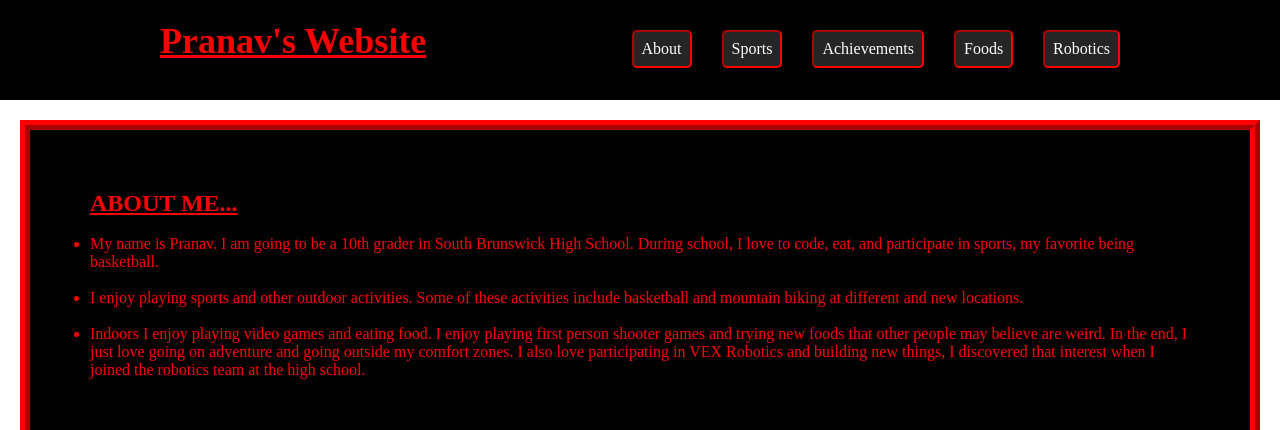
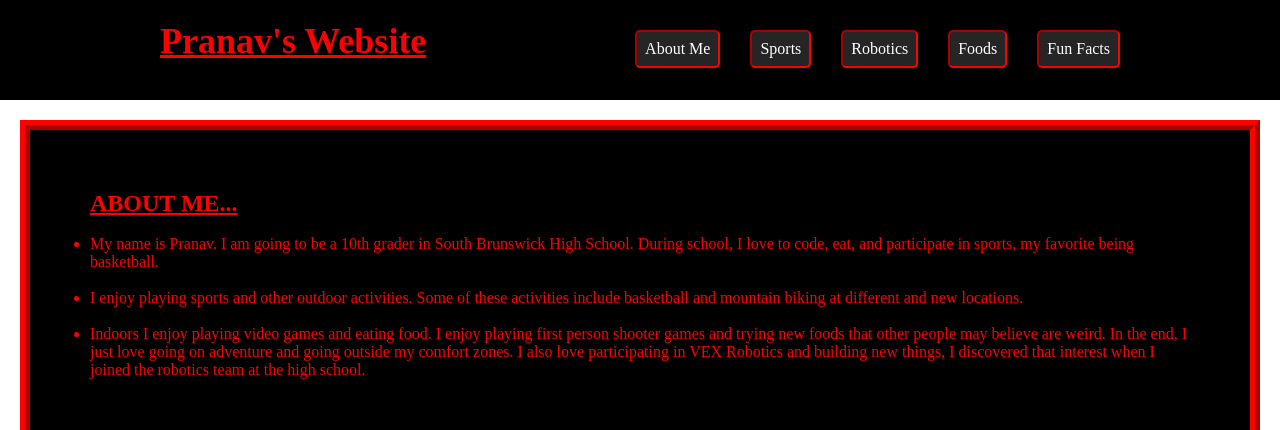
Before and after one commit to Deathmonster100/IWD2019, a plain HTML site: page IWD-2019/index.html in a window 1280 px wide. Shown: the top 430 px of the page. Drawn offline with Linux system fonts and the light colour scheme.

Commit message:
Update index.html

```diff
--- a/IWD-2019/index.html
+++ b/IWD-2019/index.html
@@ -104,11 +104,11 @@
 			</div>
 			<div id = "navArea">
 				<ul id = "nav">
-					<a href = "#"><li>About</li></a>
+					<a href = "#"><li>About Me</li></a>
 					<a href = "#"><li>Sports</li></a>
-					<a href = "#"><li>Achievements</li></a>
+					<a href = "#"><li>Robotics</li></a>
 					<a href = "#"><li>Foods</li></a>
-					<a href = "#"><li>Robotics</li></a>
+					<a href = "#"><li>Fun Facts</li></a>
 				</ul>
 			</div>
 		</div>
```
